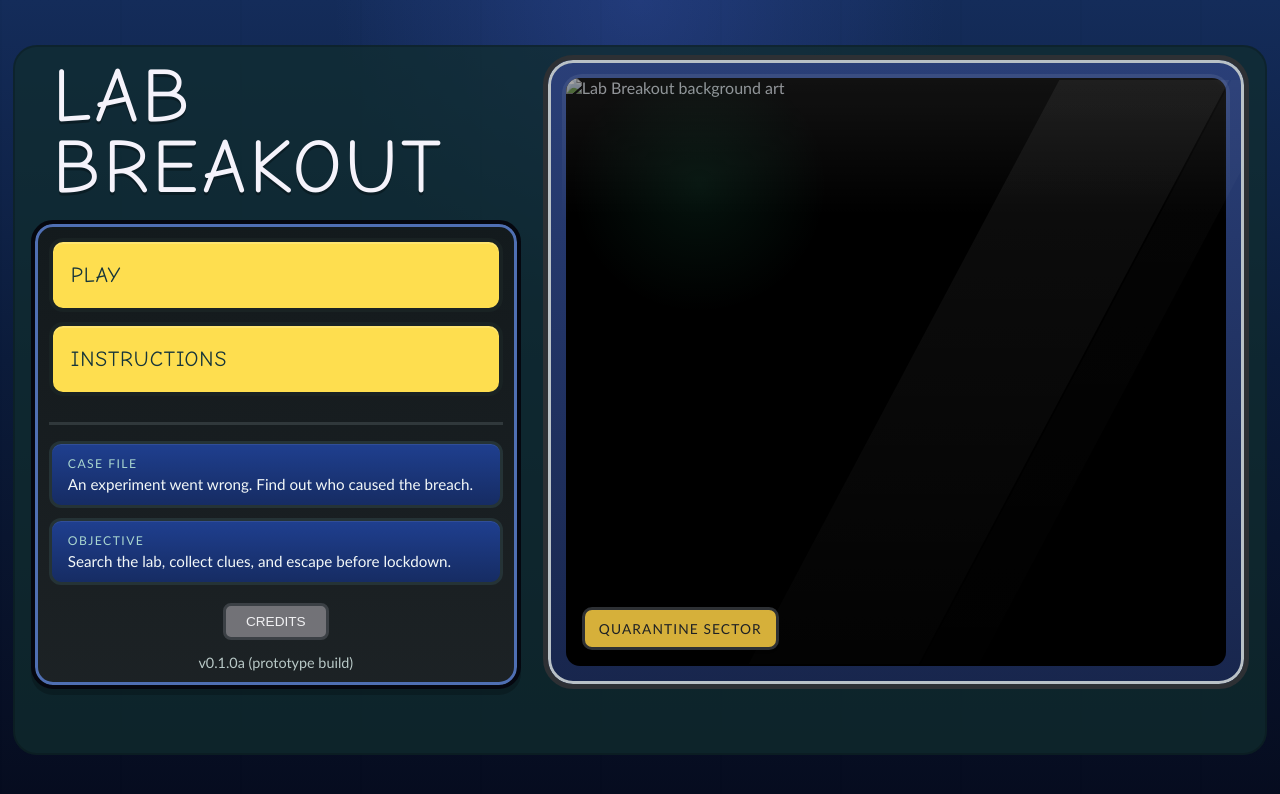
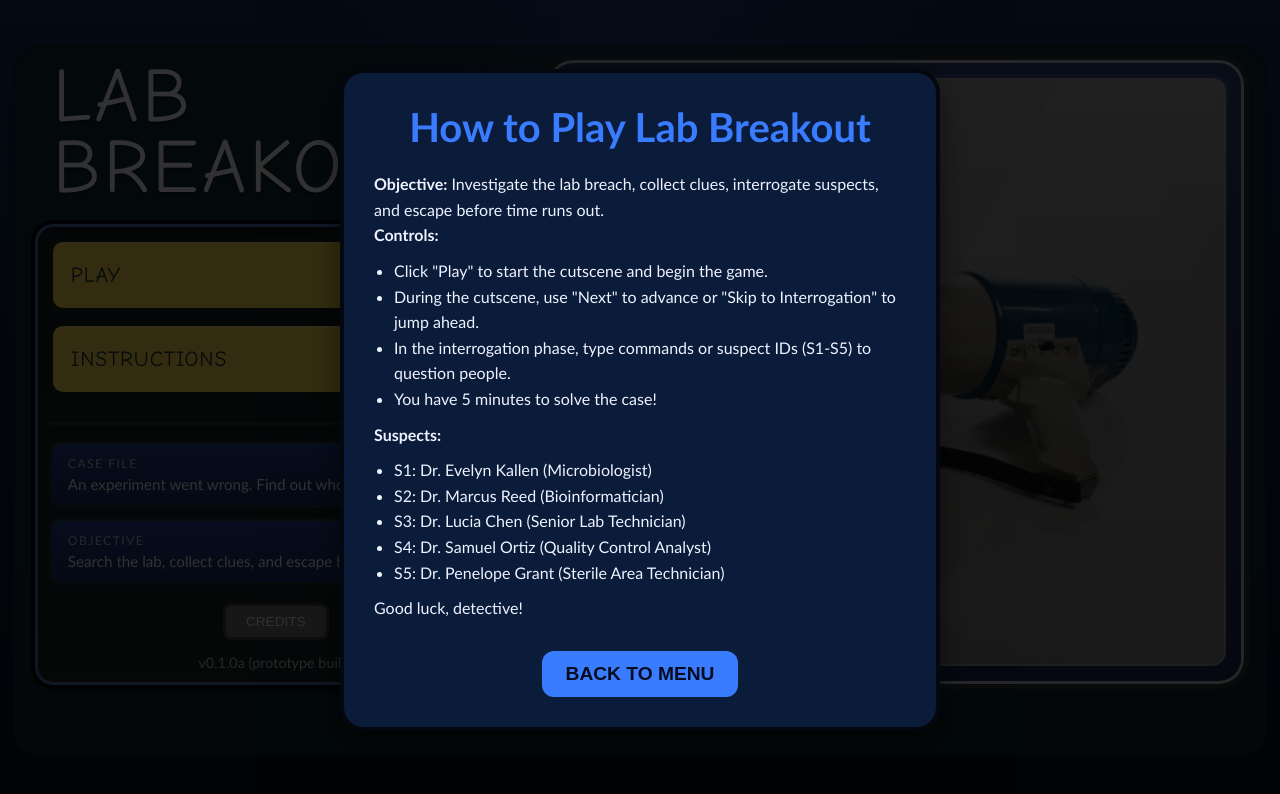
Before and after one commit to Chlabc/mystery-game, a plain HTML site: page lab-mystery-game.html in a window 1280 px wide. Both pictures are taken after a click on the button "INSTRUCTIONS". Drawn offline with Linux system fonts and the light colour scheme.

Commit message:
Add manual cutscene controls and instructions menu

```diff
--- a/lab-mystery-game.html
+++ b/lab-mystery-game.html
@@ -472,6 +472,69 @@
         font-size: 1.1rem;
       }
     }
+
+    /* ─── INSTRUCTIONS OVERLAY ─────────────────────────────────────────────── */
+    .instructions-overlay {
+      position: fixed;
+      top: 0;
+      left: 0;
+      width: 100vw;
+      height: 100vh;
+      background: rgba(0, 0, 0, 0.8);
+      display: flex;
+      align-items: center;
+      justify-content: center;
+      z-index: 1000;
+    }
+
+    .instructions-overlay.hidden {
+      display: none;
+    }
+
+    .instructions-content {
+      background: var(--bg-mid);
+      border: 4px solid var(--panel-stroke);
+      border-radius: 24px;
+      padding: 30px;
+      max-width: 600px;
+      width: 90%;
+      color: var(--text);
+      text-align: center;
+      box-shadow: 0 10px 30px rgba(0, 0, 0, 0.5);
+    }
+
+    .instructions-content h1 {
+      font-size: 2.5rem;
+      margin-bottom: 20px;
+      color: var(--accent);
+    }
+
+    .instructions-text {
+      text-align: left;
+      line-height: 1.6;
+      margin-bottom: 30px;
+    }
+
+    .instructions-text ul {
+      margin: 10px 0;
+      padding-left: 20px;
+    }
+
+    .back-btn {
+      background: var(--accent);
+      color: var(--bg-dark);
+      border: none;
+      padding: 12px 24px;
+      border-radius: 12px;
+      font-size: 1.2rem;
+      cursor: pointer;
+      text-transform: uppercase;
+      font-weight: bold;
+    }
+
+    .back-btn:hover {
+      background: var(--accent-2);
+    }
   </style>
 </head>
 
@@ -502,7 +565,7 @@
             </button>
 
             <!-- Instructions button — opens gameplay instructions (no action wired yet) -->
-            <button class="action-btn">
+            <button id="instructionsBtn" class="action-btn">
               <span class="label">Instructions</span>
             </button>
 
@@ -538,7 +601,7 @@
       <div class="visual-panel">
 
         <!-- Lab background artwork; filtered darker to match the moody palette -->
-        <img src="/mnt/data/a9f7fdf3-c839-41ba-99fc-872591ddab52.png" alt="Lab Breakout background art" />
+        <img src="mainimage.jpg" alt="Lab Breakout background art" />
 
         <!-- Semi-transparent tinted overlay — adds atmospheric depth over the image -->
         <div class="hazard-overlay"></div>
@@ -554,6 +617,34 @@
     </section><!-- /menu-layout -->
   </main><!-- /menu-shell -->
 
+  <!-- Instructions overlay -->
+  <div id="instructionsOverlay" class="instructions-overlay hidden">
+    <div class="instructions-content">
+      <h1>How to Play Lab Breakout</h1>
+      <div class="instructions-text">
+        <p><strong>Objective:</strong> Investigate the lab breach, collect clues, interrogate suspects, and escape
+          before time runs out.</p>
+        <p><strong>Controls:</strong></p>
+        <ul>
+          <li>Click "Play" to start the cutscene and begin the game.</li>
+          <li>During the cutscene, use "Next" to advance or "Skip to Interrogation" to jump ahead.</li>
+          <li>In the interrogation phase, type commands or suspect IDs (S1-S5) to question people.</li>
+          <li>You have 5 minutes to solve the case!</li>
+        </ul>
+        <p><strong>Suspects:</strong></p>
+        <ul>
+          <li>S1: Dr. Evelyn Kallen (Microbiologist)</li>
+          <li>S2: Dr. Marcus Reed (Bioinformatician)</li>
+          <li>S3: Dr. Lucia Chen (Senior Lab Technician)</li>
+          <li>S4: Dr. Samuel Ortiz (Quality Control Analyst)</li>
+          <li>S5: Dr. Penelope Grant (Sterile Area Technician)</li>
+        </ul>
+        <p>Good luck, detective!</p>
+      </div>
+      <button id="backBtn" class="back-btn">Back to Menu</button>
+    </div>
+  </div>
+
   <script>
     // ── PLAY BUTTON: navigate to the cutscene when clicked ────────────────────
     // Grabs the button by its unique ID and attaches a click listener.
@@ -561,6 +652,16 @@
     document.getElementById('playBtn').addEventListener('click', function () {
       window.location.href = 'cutscene.html';
     });
+
+    // ── INSTRUCTIONS BUTTON: show instructions overlay ───────────────────────
+    document.getElementById('instructionsBtn').addEventListener('click', function () {
+      document.getElementById('instructionsOverlay').classList.remove('hidden');
+    });
+
+    // ── BACK BUTTON: hide instructions and return to menu ────────────────────
+    document.getElementById('backBtn').addEventListener('click', function () {
+      document.getElementById('instructionsOverlay').classList.add('hidden');
+    });
   </script>
 </body>
 
```
Also changed, not shown: cutscene.html (+28 -16 lines).
